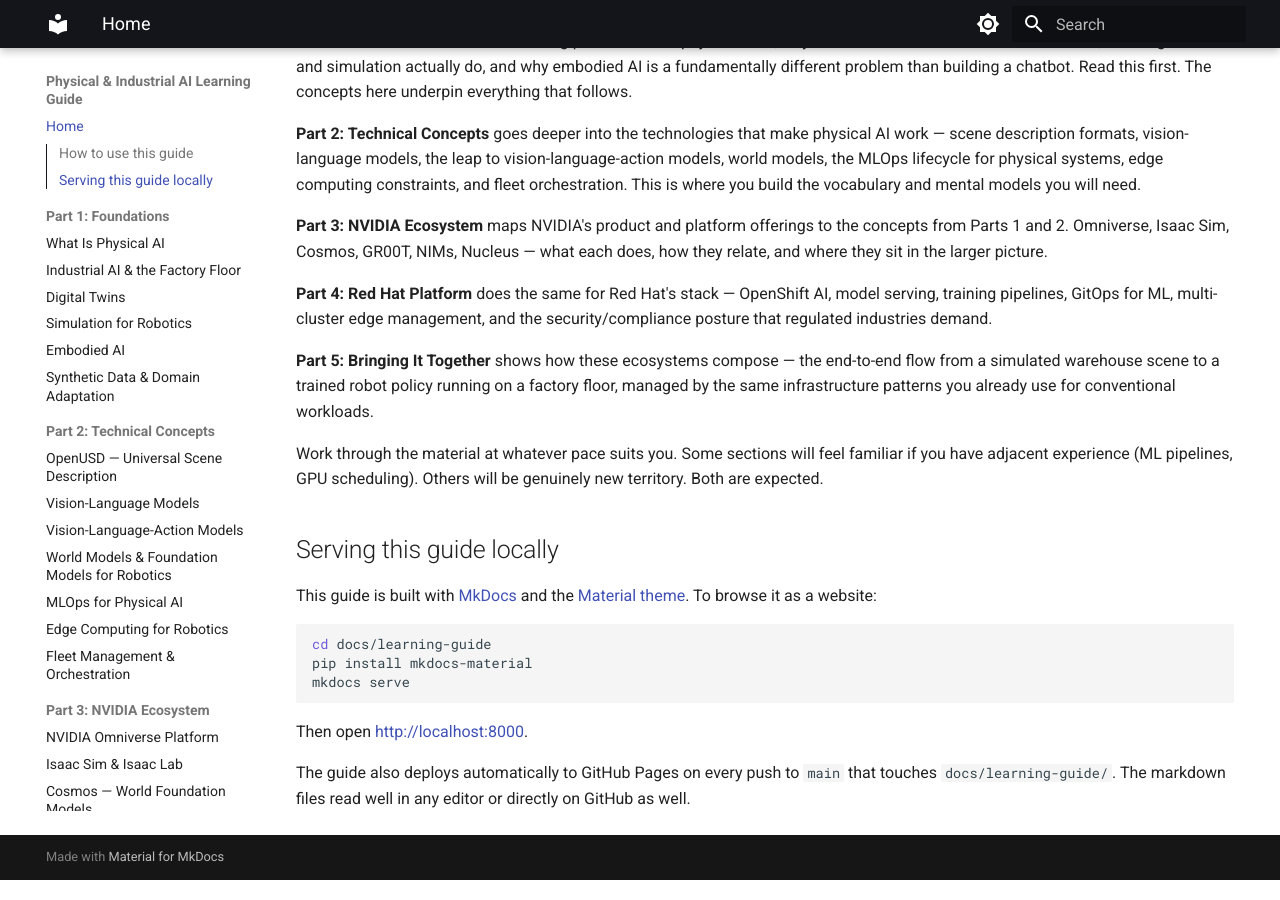
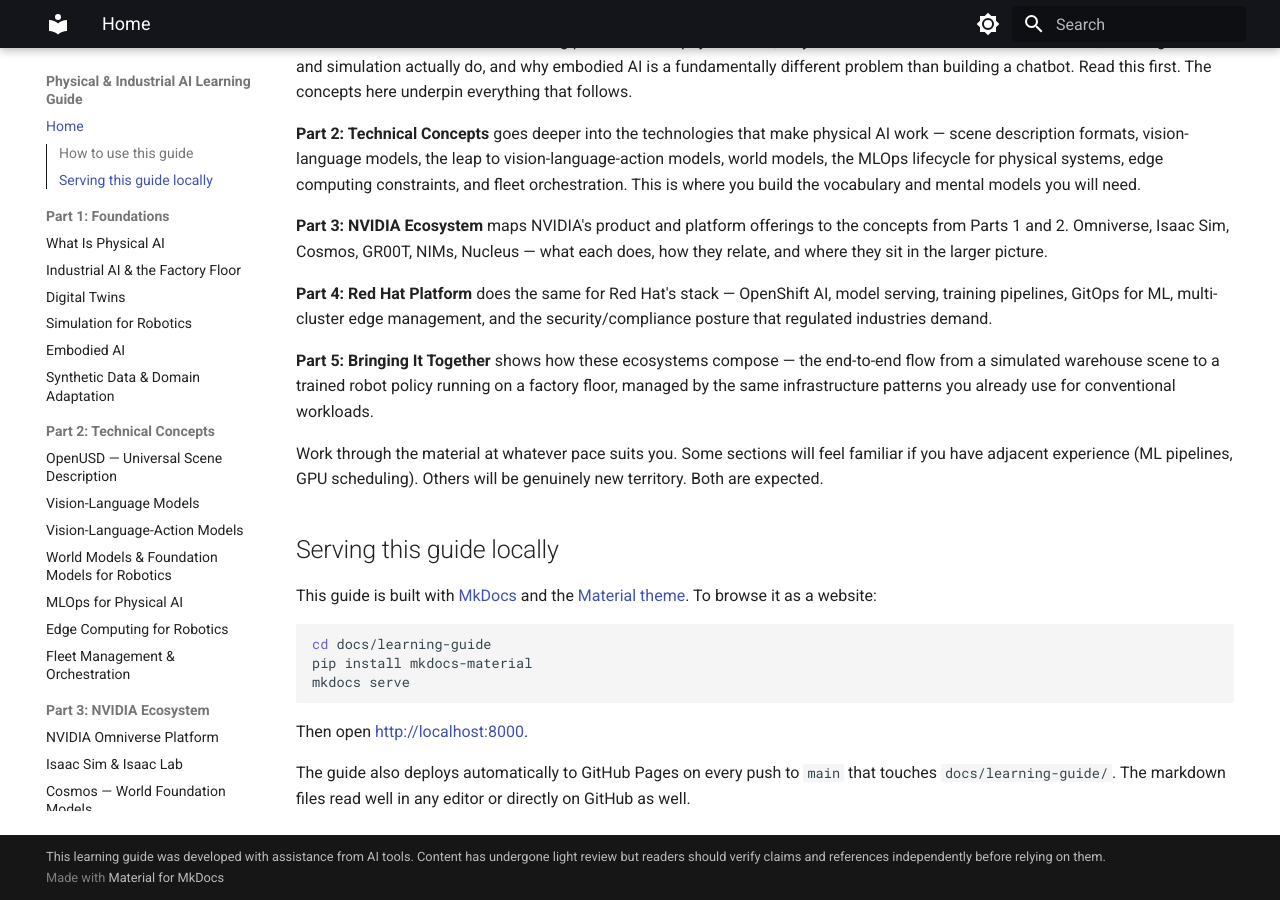
Before and after one commit to jeremyary/industrial-ai-showcase, an MkDocs documentation site: the page built from docs/learning-guide/docs/index.md, in a window 1280 px wide and 900 px high, scrolled down 681 px. Built offline with MkDocs 1.6.1 and Material for MkDocs 9.7.7, drawn with Linux system fonts in a browser that asks for light colours.

Commit message:
docs: add AI assistance disclaimer to learning guide footer
Co-Authored-By: Claude <noreply@anthropic.com>

```diff
--- a/docs/learning-guide/mkdocs.yml
+++ b/docs/learning-guide/mkdocs.yml
@@ -2,6 +2,11 @@ site_name: Physical & Industrial AI Learning Guide
 site_description: A comprehensive guide for engineers new to physical AI, industrial AI, and the NVIDIA + Red Hat ecosystem
 docs_dir: docs
 site_dir: _site
+
+copyright: >-
+  This learning guide was developed with assistance from AI tools.
+  Content has undergone light review but readers should verify claims
+  and references independently before relying on them.
 
 theme:
   name: material
```
